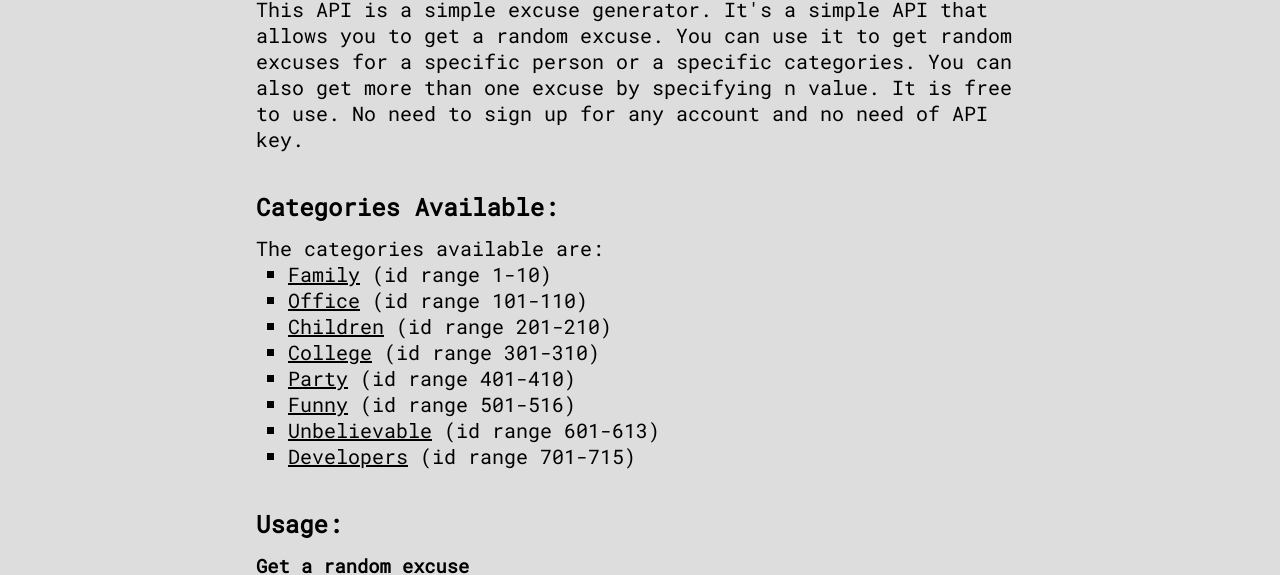
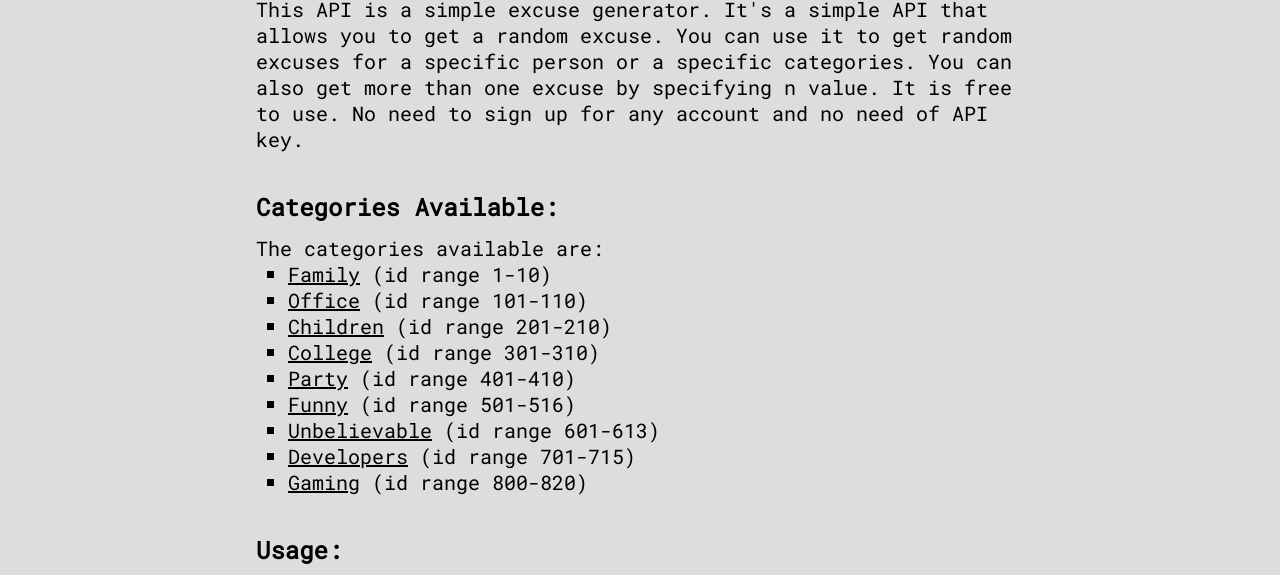
Before and after one commit to primeTanM/Excuser, a website: page public/index.html in a window 1280 px wide. Shown: the part 162-737 px from the top of the page. Drawn offline with Linux system fonts and the light colour scheme.

Commit message:
added "Gaming" category

```diff
--- a/public/index.html
+++ b/public/index.html
@@ -72,6 +72,11 @@
                 <span class="span-left">Developers</span> <span class="span-right">(id range 701-715)</span>
             </a>
         </li>
+        <li>
+            <a href = "https://excuser.herokuapp.com/v1/excuse/developers/">
+                <span class="span-left">Gaming</span> <span class="span-right">(id range 800-820)</span>
+            </a>
+        </li>
     </ul>
 
     <h2>Usage: </h2>
```
